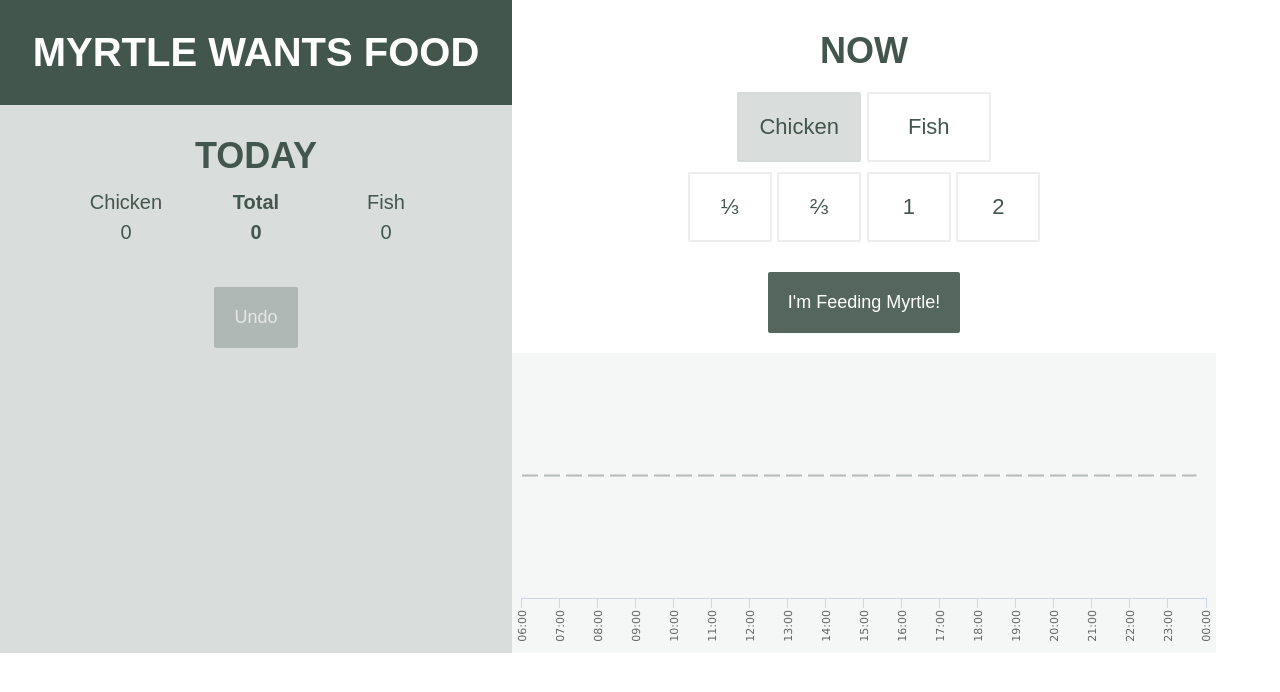
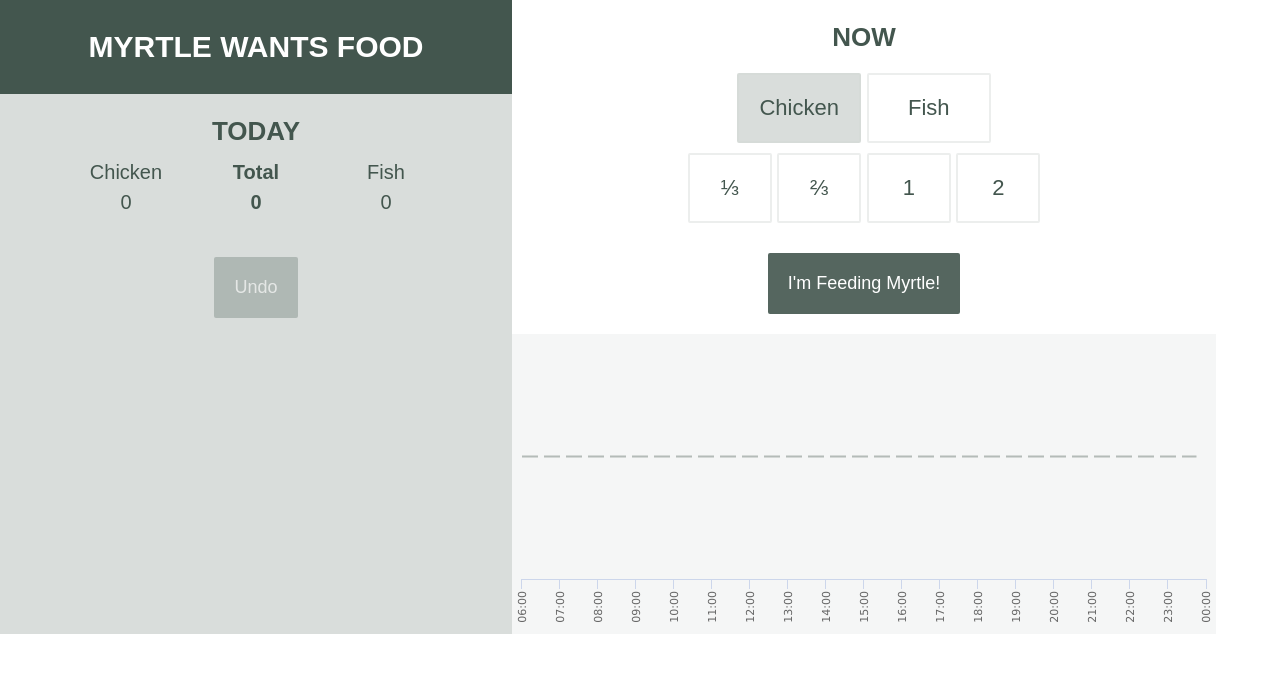
Before and after one commit to kaymo/myrtles_feeding_station, a Flask app: page / in a window 1280 px wide. Shown: the top 692 px of the page. Run offline with Flask 2, Linux system fonts and the light colour scheme; data comes from the database, SQL or seed files in the repository; some libraries are stand-ins or nearby versions.

Commit message:
Make headers smaller

```diff
--- a/static/style.css
+++ b/static/style.css
@@ -13,6 +13,7 @@ html, body {
 }
 
 h1 {
+    font-size: 1.5rem;
     color: white;
     background-color: rgb(67, 86, 78);
     padding: 1.5rem 0;
@@ -22,7 +23,7 @@ h1 {
 }
 
 h2 {
-    font-size: 1.8rem;
+    font-size: 1.3rem;
     text-transform: uppercase;
     margin-bottom: 0;
 }
```
